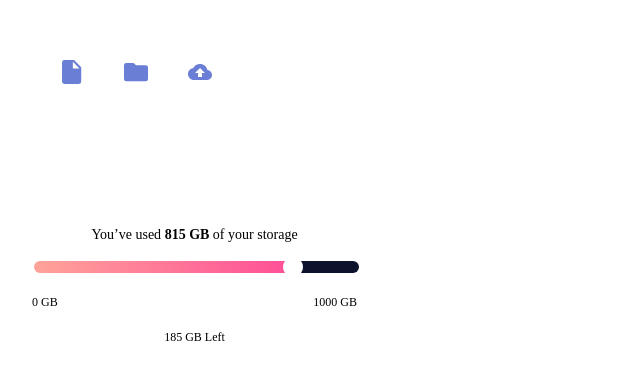
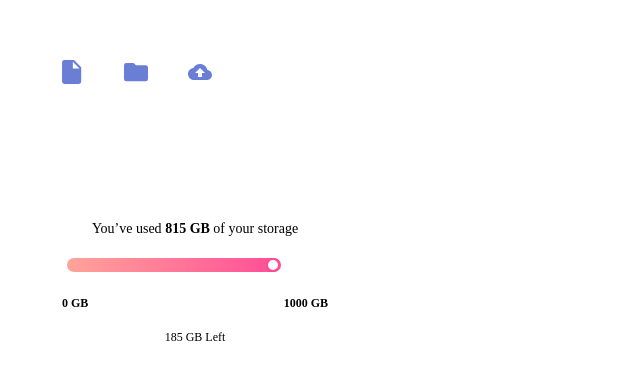
Before and after one commit to Dacardonac/fem-fylo-data-storage, a React (Vite) app: page / in a window 1280 px wide. Shown: the part 130-510 px from the top of the page, without its empty margins (0-640 px from the left). Built offline with nearby package versions, Linux system fonts and the light colour scheme; the HTML template or start-up script is replaced by a standard one.

Commit message:
style: refine Stats component, enhance slider functionality with dynamic background updates

```diff
--- a/src/components/stats/Stats.module.scss
+++ b/src/components/stats/Stats.module.scss
@@ -1,71 +1,89 @@
 .stats {
-  width: 325px;
-  height: 160px;
+  width: 326px;
+  height: 154px;
   background-color: var(--blue-850);
   color: var(--white);
   border-radius: 20px;
   display: flex;
   flex-direction: column;
+  align-items: center;
   justify-content: center;
   padding: 1.5rem;
 
   &__info {
     text-align: center;
     font-size: 14px;
+    line-height: 115%;
+    color: var(--blue-200);
     margin-bottom: 1rem;
 
     &-strong {
-      font-weight: 700;
+      font-weight: bold;
     }
   }
 
   &__graph {
     display: flex;
     flex-direction: column;
-    gap: 0.5rem;
+    position: relative;
 
     &-bar {
       appearance: none;
-      width: 100%;
-      height: 12px;
-      border-radius: 10px;
-      background: var(--blue-950); // Fallback
-      outline: none;
+      width: 262px;
+      height: 20px;
+      border-radius: 999px;
+      background: var(--blue-950);
+      position: relative;
+      z-index: 1;
+      cursor: pointer;
       overflow: hidden;
-      position: relative;
-      cursor: pointer;
 
-      &::-webkit-slider-runnable-track {
-        background: transparent;
-        height: 12px;
-        border-radius: 10px;
-      }
-
-      &::-moz-range-track {
-        background: transparent;
-        height: 12px;
-        border-radius: 10px;
+      &::before {
+        content: '';
+        position: absolute;
+        top: 3px;
+        left: 3px;
+        bottom: 3px;
+        width: var(--fill-width, 81.5%);
+        background: linear-gradient(
+          to right,
+          hsl(6, 100%, 80%) 0%,
+          hsl(335, 100%, 65%) 100%
+        );
+        border-radius: 999px;
+        z-index: -1;
       }
 
       &::-webkit-slider-thumb {
         appearance: none;
-        width: 20px;
-        height: 20px;
+        width: 14px;
+        height: 14px;
         border-radius: 50%;
         background: white;
-        margin-top: -4px;
-        cursor: pointer;
+        border: 2px solid hsl(335, 100%, 65%);
+        z-index: 2;
         position: relative;
-        z-index: 2;
+        top: 50%;
+        transform: translateY(-50%);
       }
 
       &::-moz-range-thumb {
-        width: 20px;
-        height: 20px;
+        width: 14px;
+        height: 14px;
         border-radius: 50%;
         background: white;
         border: 2px solid hsl(335, 100%, 65%);
         cursor: pointer;
+      }
+
+      &::-webkit-slider-runnable-track {
+        height: 100%;
+        background: transparent;
+      }
+
+      &::-moz-range-track {
+        height: 100%;
+        background: transparent;
       }
     }
 
@@ -73,13 +91,16 @@
       display: flex;
       justify-content: space-between;
       font-size: 12px;
+      font-weight: bolder;
+      line-height: 115%;
+      color: var(--blue-200);
+      margin: 8px 0;
     }
   }
 
   &__notification {
     text-align: center;
     font-size: 12px;
-    margin-top: 0.5rem;
     color: var(--white);
   }
 }
--- a/src/components/stats/Stats.tsx
+++ b/src/components/stats/Stats.tsx
@@ -1,4 +1,4 @@
-import { useState } from 'react';
+import { useState, useEffect } from 'react';
 import c from './Stats.module.scss';
 
 interface StatsProps {
@@ -10,12 +10,14 @@ const Stats = ({ minLength, maxLength }: StatsProps) => {
   const max = 1000;
   const [used, setUsed] = useState(815);
 
-  const percentage = (used / max) * 100;
   const left = max - used;
 
-  const sliderBackground = {
-    background: `linear-gradient(to right, hsl(6, 100%, 80%) 0%, hsl(335, 100%, 65%) ${percentage}%, hsl(229, 57%, 11%) ${percentage}%)`,
-  };
+  useEffect(() => {
+    const percentage = (used / max) * 100;
+    // Actualizamos una variable CSS personalizada
+    const root = document.documentElement;
+    root.style.setProperty('--fill-width', `${percentage}%`);
+  }, [used]);
 
   const handleChange = (event: React.ChangeEvent<HTMLInputElement>) => {
     setUsed(Number(event.target.value));
@@ -24,7 +26,8 @@ const Stats = ({ minLength, maxLength }: StatsProps) => {
   return (
     <article className={c.stats}>
       <p className={c['stats__info']}>
-        You’ve used <span className={c['stats__info-strong']}>{used} GB</span> of your storage
+        You’ve used <span className={c['stats__info-strong']}>{used} GB</span>{' '}
+        of your storage
       </p>
       <div className={c['stats__graph']}>
         <input
@@ -34,16 +37,13 @@ const Stats = ({ minLength, maxLength }: StatsProps) => {
           max={max}
           value={used}
           onChange={handleChange}
-          style={sliderBackground}
         />
         <div className={c['stats__graph-length']}>
           <p>{minLength}</p>
           <p>{maxLength}</p>
         </div>
       </div>
-      <div className={c['stats__notification']}>
-        {left} GB Left
-      </div>
+      <div className={c['stats__notification']}>{left} GB Left</div>
     </article>
   );
 };
```
